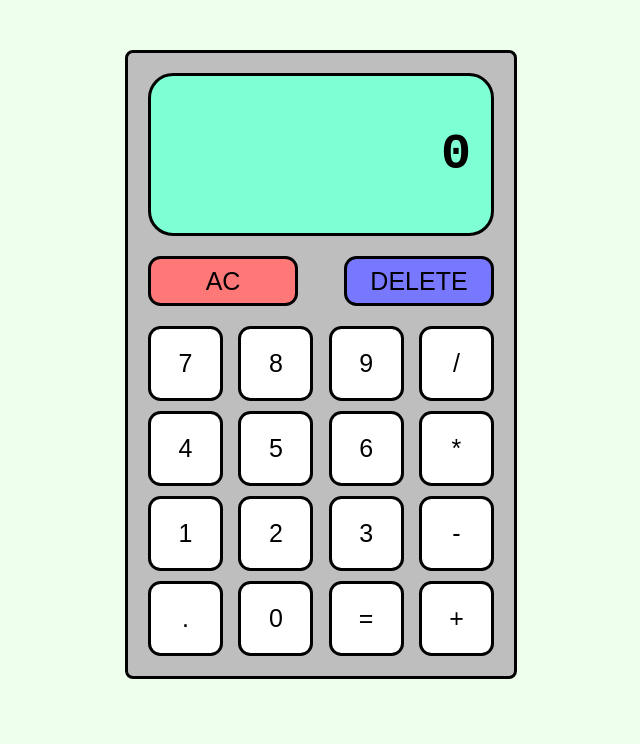
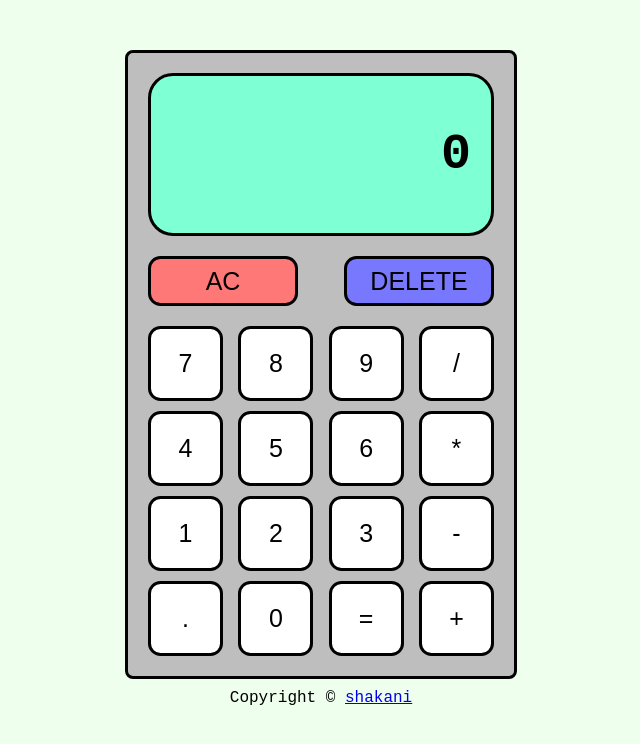
Before and after one commit to shakani/calculator, a plain HTML site: page index.html in a window 1280 px wide. Shown: the whole page, without its empty margins (319-959 px from the left). Drawn offline with Linux system fonts and the light colour scheme.

Commit message:
Added and styled footer

```diff
--- a/index.html
+++ b/index.html
@@ -18,5 +18,6 @@
         </div>
         <div class="button-container"></div>
     </div>
+    <div class="footer">Copyright &copy <a href="https://www.github.com/shakani/">shakani</a> </div>
 </body>
 </html>
--- a/style.css
+++ b/style.css
@@ -2,7 +2,8 @@ body {
     margin: 0;
     display: flex;
     flex: 1;
-    flex-direction: row;
+    flex-direction: column;
+    gap: 10px;
     align-items: center;
     justify-content: center;
     background-color: #eeffee;
```
